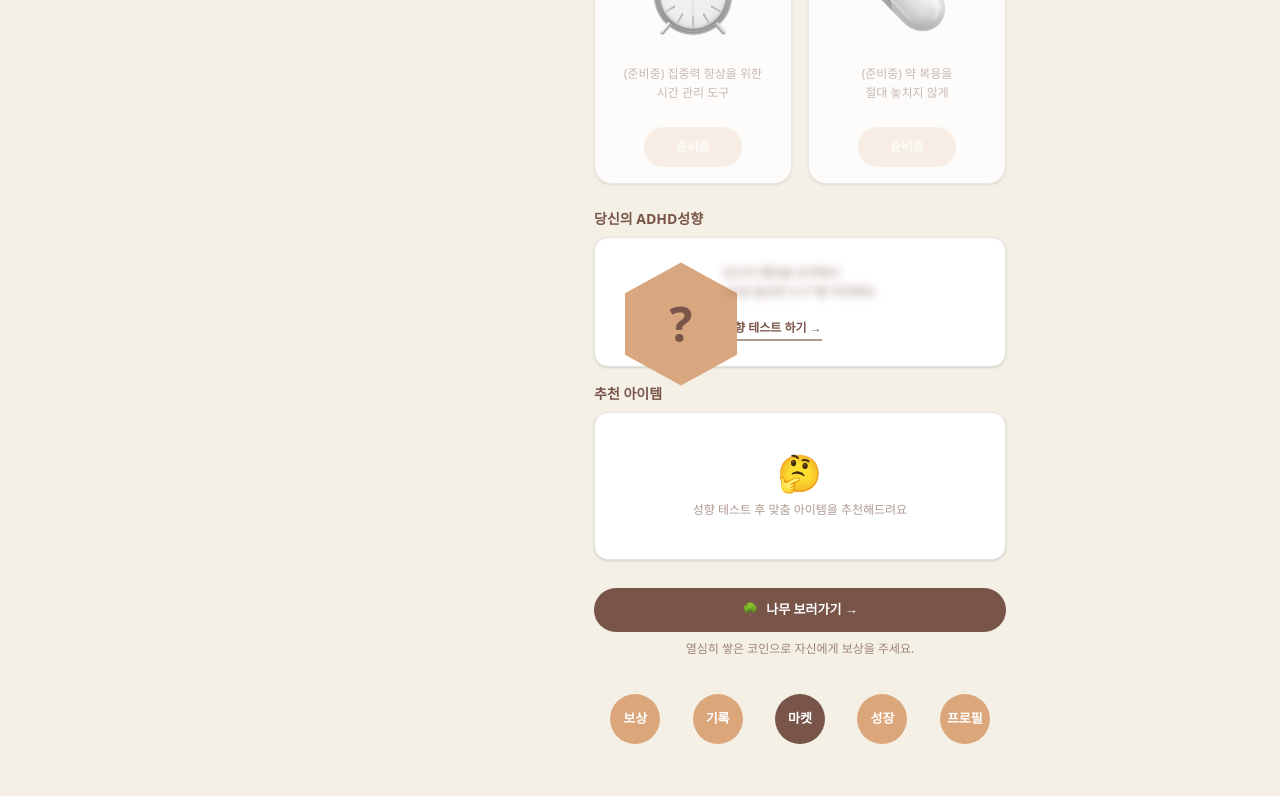
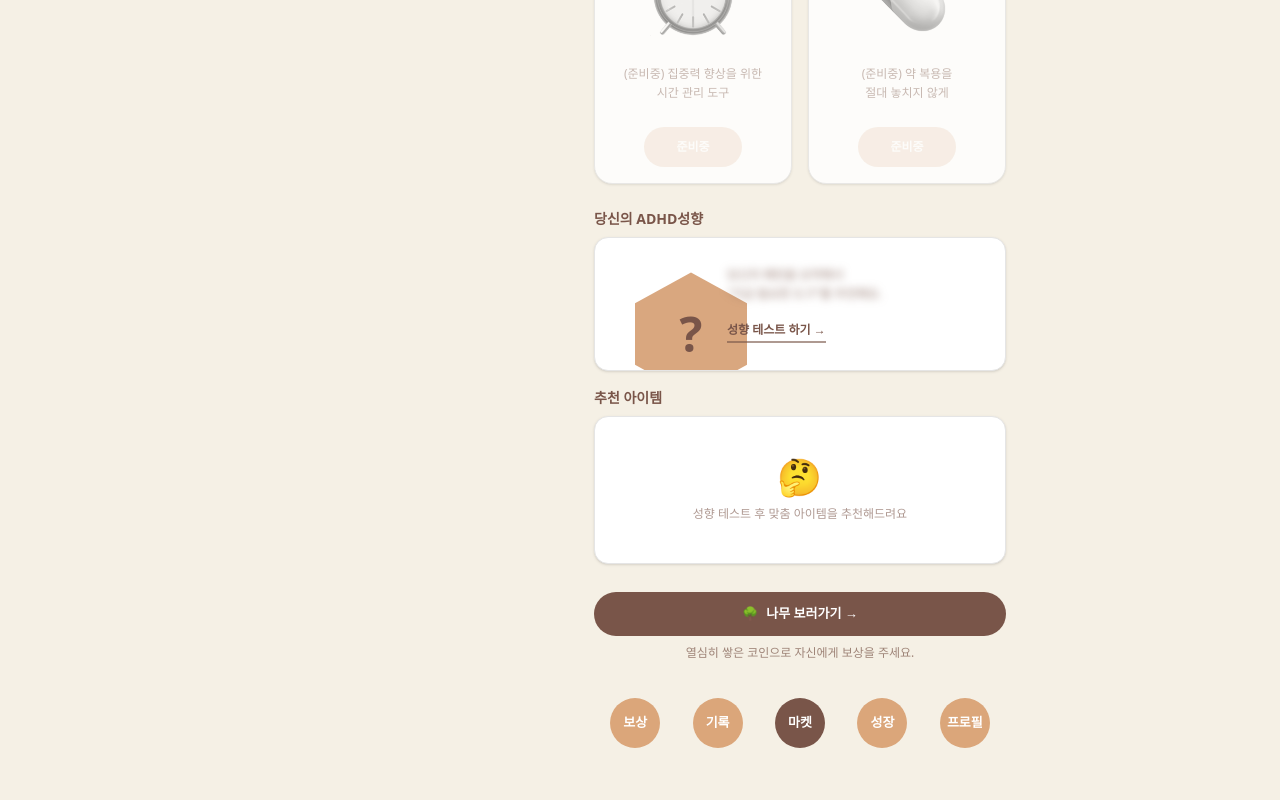
Before and after one commit to msh9176-moondi/ADHD_NFC_FE, a React (Vite) app: page /market in a window 1280 px wide. Shown: the part 1101-1901 px from the top of the page. Built offline with nearby package versions, Linux system fonts and the light colour scheme; no server answers; the database is empty.

Commit message:
성향테스트 변경

```diff
--- a/src/pages/market/Market.tsx
+++ b/src/pages/market/Market.tsx
@@ -303,22 +303,22 @@ function MarketPage() {
           <h3 className="text-[14px] font-semibold text-[#795549] pb-2">
             당신의 ADHD성향
           </h3>
-          <Card className="w-full p-4">
+          <Card className="w-full p-4 overflow-hidden">
             <div className="flex flex-row items-center gap-4">
               {/* 차트 영역 (왼쪽) */}
-              <div className="shrink-0">
+              <div className="w-[100px] h-[100px] shrink-0 flex items-center justify-center">
                 {!taken ? (
-                  <div className="w-24 h-24">
+                  <div className="w-20 h-20">
                     <QuestionHexagon />
                   </div>
                 ) : (
                   <ChartContainer
                     config={chartConfig}
-                    className="w-28 h-28"
+                    className="!w-[100px] !h-[100px] !min-h-0 !aspect-square"
                   >
                     <RadarChart
                       data={chartData}
-                      margin={{ top: 8, right: 8, bottom: 8, left: 8 }}
+                      margin={{ top: 5, right: 5, bottom: 5, left: 5 }}
                     >
                       <ChartTooltip
                         cursor={false}
@@ -334,7 +334,7 @@ function MarketPage() {
                               y={y}
                               textAnchor={textAnchor}
                               fill="#795549"
-                              fontSize={9}
+                              fontSize={8}
                               fontWeight={600}
                               dy={2}
                             >
@@ -356,7 +356,7 @@ function MarketPage() {
               </div>
 
               {/* 설명 + 버튼 영역 (오른쪽) */}
-              <div className="flex-1 min-w-0">
+              <div className="flex-1 min-w-0 relative z-10">
                 <div
                   className={[
                     "text-[12px] leading-relaxed text-[#795549]/80 mb-3",
```
